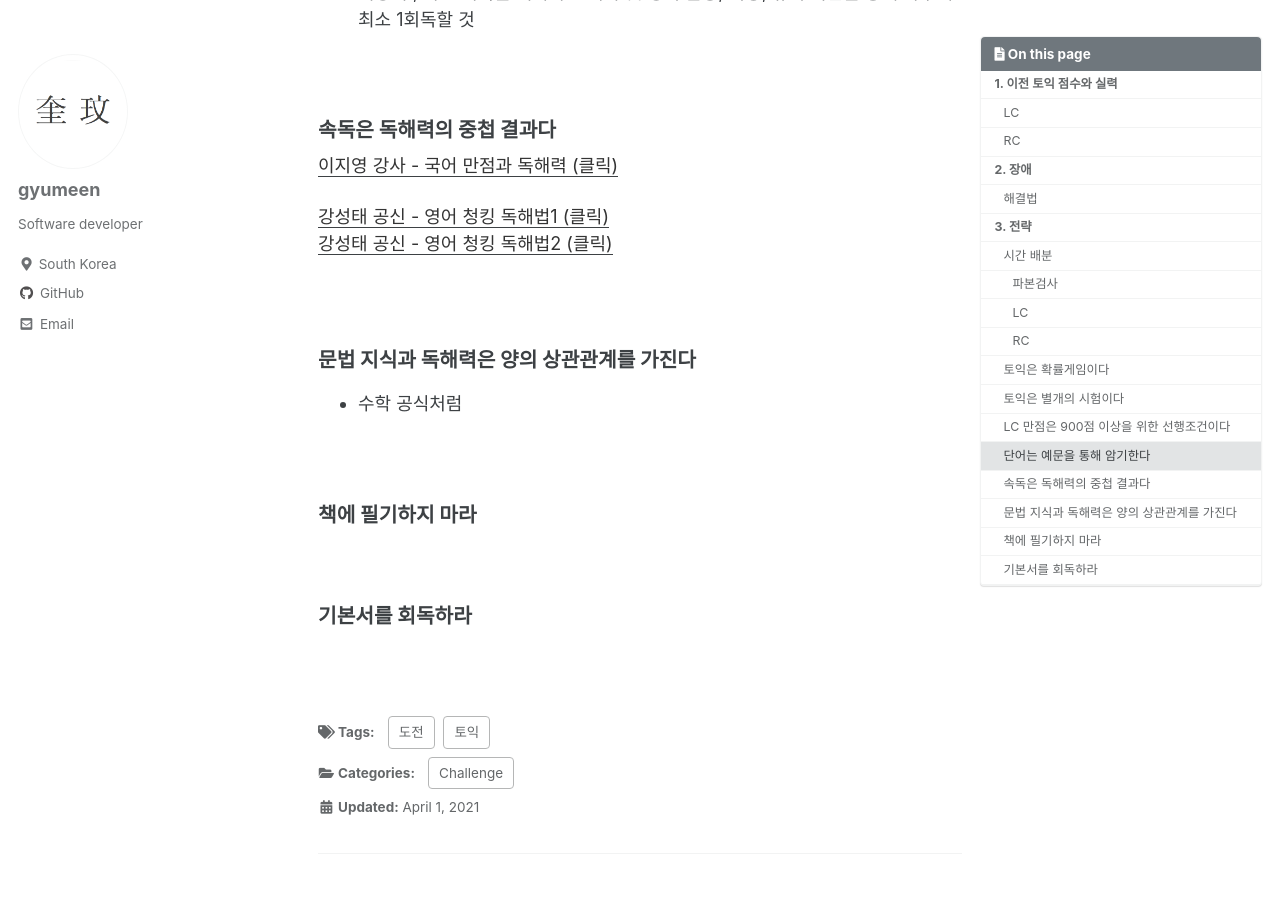
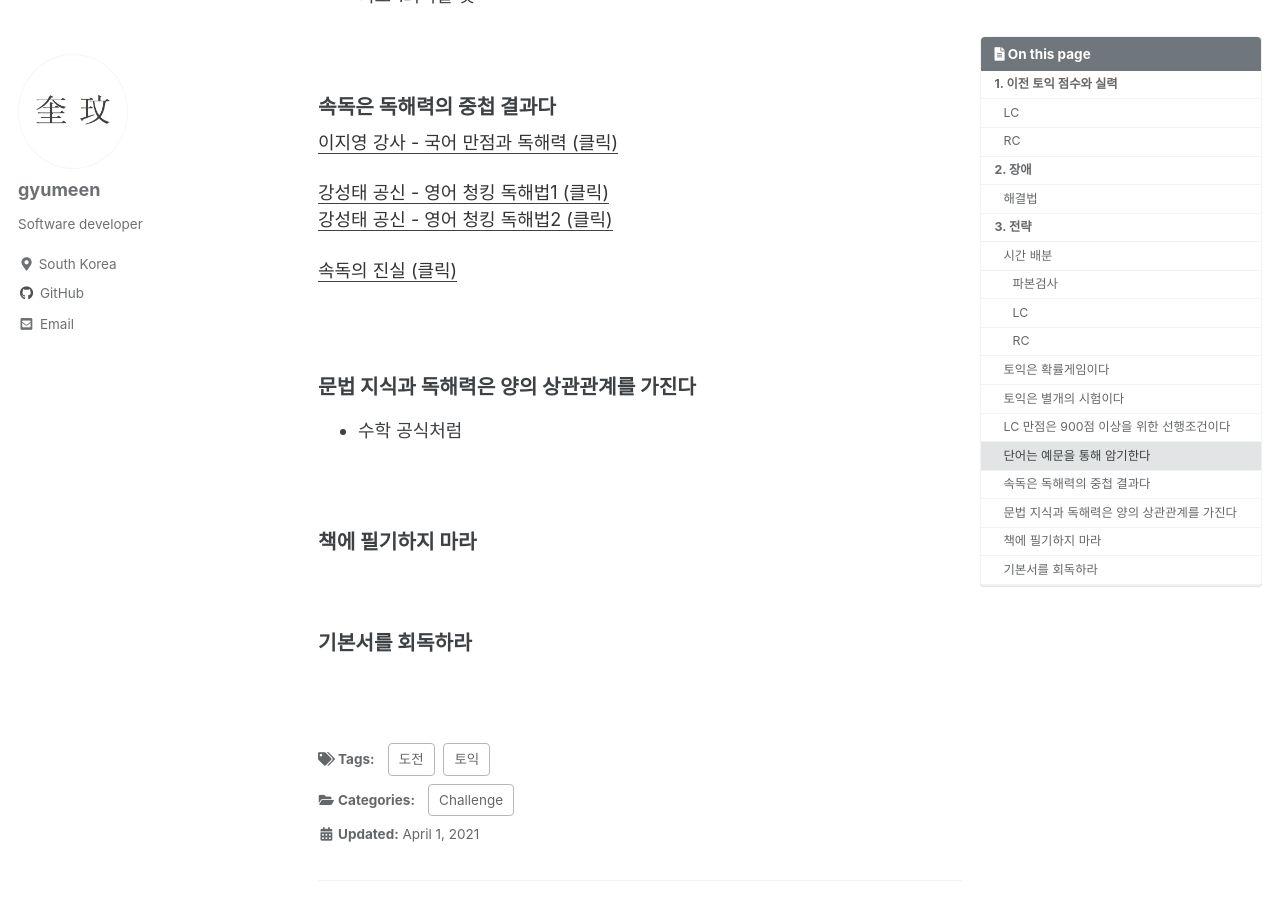
Before and after one commit to gyumeen/gyumeen.github.io, a Jekyll site: the page built from _posts/2021/Challenge/TOEIC/2021-04-01-[Toeic]1.md, in a window 1280 px wide and 900 px high, scrolled down 4580 px. Built offline with Jekyll 4.4.1, drawn with Linux system fonts in a browser that asks for light colours; cached includes are drawn as plain includes; comment, search, counter and statistics services are not loaded.

Commit message:
Update 2021-04-01-[Toeic]1.md

```diff
--- a/_posts/2021/Challenge/TOEIC/2021-04-01-[Toeic]1.md
+++ b/_posts/2021/Challenge/TOEIC/2021-04-01-[Toeic]1.md
@@ -59,7 +59,6 @@ RC의 경우, 시험칠 때마다 꾸준히 뒷 문제 최소 27개 ~ 33개를
 그 이후, "글을 읽는 행위" 자체가 두렵게 되었다.
 
 <br/>
-
 잘못된 습관에 의해 생긴 양쪽 귀의 외이도염 때문에 듣는 행위가 두렵다.
 매일 치료받지 않으면 소리를 들을 때, 아픈 증상이 있기 떄문이다.
 
@@ -174,6 +173,8 @@ RC 파트 5를 풀 때, 얍싸비 스킬을 적극적으로 사용한다.
 [<U>강성태 공신 - 영어 청킹 독해법1 (클릭)</U>](https://youtu.be/XTvAf1huxjw)
 [<U>강성태 공신 - 영어 청킹 독해법2 (클릭)</U>](https://youtu.be/CtjnLnE53K8)
 
+[<U>속독의 진실 (클릭)</U>](https://youtu.be/PVvom2e49NM)
+
 <br/>
 
 ### 문법 지식과 독해력은 양의 상관관계를 가진다
```
